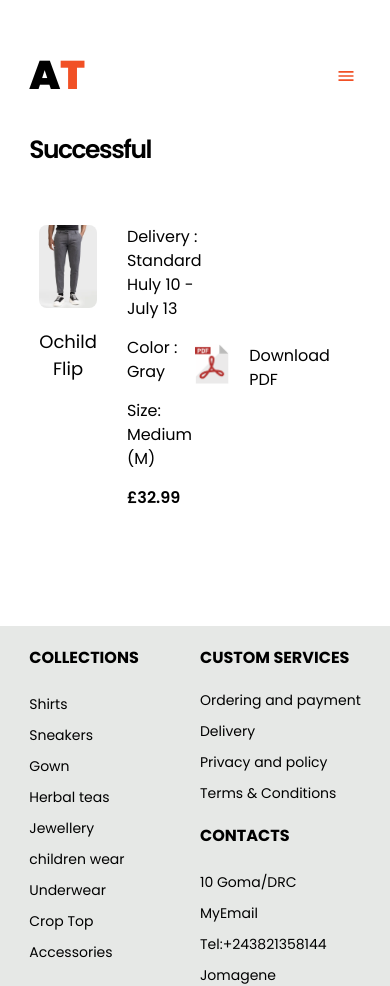
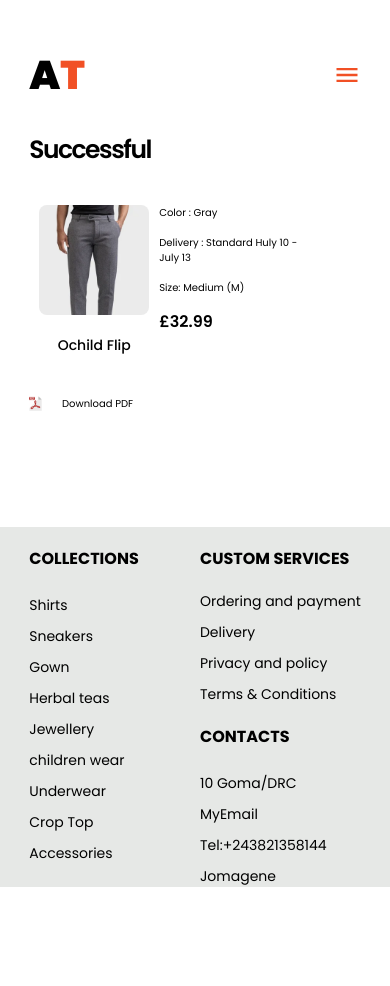
Before and after one commit to Jomagene/timbu-cloud-shop-dynamic, a React (Vite) app: page /product/payment/success in a window 390 px wide. After the commit the page ends 887 px from the top, so only its background shows below. Built offline with nearby package versions, Linux system fonts and the light colour scheme.

Commit message:
Correct margins, paaddings and font sises and layout to fit the mockup: success and Add a navbar on smzller screns

```diff
--- a/src/components/cart/CartDetail.jsx
+++ b/src/components/cart/CartDetail.jsx
@@ -3,19 +3,30 @@ import { pant2 } from "../../assets/icons-images";
 function CartDetail({ yes }) {
   return (
     <div
-      className={`flex flex-[1] rounded-[10px] border-solid ${
-        yes || "border-[1px]"
-      } py-[20px] px-[10px] gap-[30px]`}>
-      <div className="flex-[1.2] text-center">
-        <img src={pant2} alt="" className="w-full rounded-lg" />
-        <h1 className="font-normal text-[18px] pt-5">Ochild Flip</h1>
+      className={`flex flex-[1] justify-between rounded-[10px] border-solid  ${
+        yes || "border-[1px] border-[#CED0CE] mt-5"
+      } py-[20px] px-[10px]`}>
+      <div className="flex gap-[10px] lg:gap-[20px] flex-[1]">
+        <div className="flex-[1] flex flex-col items-center">
+          <div className="h-[110px] w-[110px] lg:w-[150px] lg:h-[150px] object-cover object-bottom rounded-lg overflow-hidden">
+            <img src={pant2} alt="" className="" />
           </div>
-      <div className="flex-[1.5] flex flex-col gap-[15px]">
-        <p>Delivery : Standard Huly 10 - July 13</p>
-        <p>Color : Gray </p>
-        <p>Size: Medium (M)</p>
+          <h1 className="font-medium text-[14px] sm:text-[18px] lg:text-[24px] pt-5">
+            Ochild Flip
+          </h1>
+        </div>
+        <div className="w-[150px] flex flex-col gap-[15px]">
+          <p className="text-[10px] sm:text-[12px] lg:text-[14px]">
+            Color : Gray{" "}
+          </p>
+          <p className="text-[10px] sm:text-[12px] lg:text-[14px]">
+            Delivery : Standard Huly 10 - July 13
+          </p>
+          <p className="text-[10px] sm:text-[12px] lg:text-[14px]">
+            Size: Medium (M)
+          </p>
           {!yes ? (
-          <select className="p-[10px] w-full text-[14px] border-solid border-[1px] rounded-[5px]">
+            <select className="p-[10px] w-full text-[10px] sm:text-[12px] lg:text-[14px] border-solid border-[1px] rounded-[5px]">
               <option>Qty 1</option>
               <option>Qty 2</option>
               <option>Qty 3</option>
@@ -33,11 +44,14 @@ function CartDetail({ yes }) {
             </div>
           )}
         </div>
-      {yes || (
-        <div className="flex-[0.5]">
-          <p className="font-semibold text-[#F15025]">£32.99</p>
-          <p className="font-semibold line-through">£87.99</p>
       </div>
+      {!yes ? (
+        <div className="grow-[1]">
+          <p className="font-semibold text-[#F15025] text-right">£32.99</p>
+          <p className="font-semibold line-through text-right">£87.99</p>
+        </div>
+      ) : (
+        <div className="grow-[1]"></div>
       )}
     </div>
   );
--- a/src/components/cart/CartPay.jsx
+++ b/src/components/cart/CartPay.jsx
@@ -3,33 +3,37 @@ import { mastercard, paypal, visa } from "../../assets/icons-images";
 
 function CartPay() {
   return (
-    <div className="bg-[#E6E8E6] flex-[1] rounded-[10px] border-solid border-[1px] p-[30px] flex flex-col gap-[20px]">
-      <div className="flex justify-between border-b border-solid border-gray-300 p-1 ">
+    <div className="bg-[#E6E8E6] flex-[1] rounded-[10px] border-solid border-[1px] p-[30px] flex flex-col gap-[20px]  mt-5">
+      <div className="flex justify-between border-b border-solid border-[#CED0CE] p-1 text-[10px] sm:text-[12px] lg:text-[18px] ">
         <span>Subtotal</span>
         <span>£32.99</span>
       </div>
-      <div className="flex justify-between border-b border-solid border-gray-300 p-1">
+      <div className="flex justify-between border-b border-solid border-[#CED0CE] p-1 text-[10px] sm:text-[12px] lg:text-[18px]">
         <span>Tax</span>
         <span>£1.99</span>
       </div>
-      <div className="flex justify-between border-b border-solid border-gray-300 p-1">
+      <div className="flex justify-between border-b border-solid border-[#CED0CE] p-1 text-[10px] sm:text-[12px] lg:text-[18px]">
         <span>Delivery</span>
         <span>£2.99</span>
       </div>
       <div className="flex justify-between py-2 font-semibold">
-        <span>Total</span>
-        <span>£37.99</span>
+        <span className="text-[18px] lg:text-[24px]">Total</span>
+        <span className="text-[18px] lg:text-[24px]">£37.99</span>
       </div>
       <Link to="/product/payment">
-        <button className="p-[10px] bg-[#F15025] rounded-md w-full text-white font-semibold ">
+        <button className="p-[10px] bg-[#F15025] rounded-md w-full text-white font-semibold text-[12px]  lg:text-[18px]">
           Check out
         </button>
       </Link>
-      <p className="font-medium">Payment Method</p>
+      <p className="font-medium  text-[12px]  lg:text-[18px]">Payment Method</p>
       <div className="flex justify-between">
-        <img src={visa} alt="" className="w-[60px] md:w-[80px]" />
-        <img src={mastercard} alt="" className="w-[60px] md:w-[80px] " />
-        <img src={paypal} alt="" className="w-[60px] md:w-[80px]" />
+        <img src={visa} alt="" className="w-[72px] lg:w-[100px] md:w-[80px]" />
+        <img
+          src={mastercard}
+          alt=""
+          className="w-[75px] lg:w-[105px] md:w-[80px] "
+        />
+        <img src={paypal} alt="" className="w-[60px] lg:w-[95px] md:w-[80px]" />
       </div>
     </div>
   );
--- a/src/components/layout/Header.jsx
+++ b/src/components/layout/Header.jsx
@@ -1,9 +1,13 @@
 import { Link } from "react-router-dom";
-import { cart, favorite, profile } from "../../assets/icons-images";
+import { cart } from "../../assets/icons-images";
 import Button from "../global/Button";
 import MenuIcon from "@mui/icons-material/Menu";
+import CloseIcon from "@mui/icons-material/Close";
+import { useState } from "react";
 
 function Header() {
+  let [toggle, setToggle] = useState(false);
+
   return (
     <header
       className="flex justify-center w-full mb-[30px] mt-[45px] md:"
@@ -19,7 +23,7 @@ function Header() {
           <Link to="/">
             <Button
               content="Home"
-              styles="border-b-[2px] border-solid border-b-[#F15025] text-[#F15025] "
+              styles="border-b-[2px] border-solid border-b-[#F15025] text-[#F15025]"
             />
           </Link>
           <Button
@@ -40,10 +44,39 @@ function Header() {
             />
           </Link>
         </div>
-        <div className="sm:hidden">
-          <MenuIcon
-            style={{ height: "20px", width: "30px", color: "#F15025" }}
-          />
+        <div className="sm:hidden flex flex-1 justify-end items-center relative">
+          <div
+            onClick={() => setToggle((prev) => !prev)}
+            className="cursor-pointer h-fit w-fit">
+            {!toggle ? (
+              <MenuIcon
+                style={{ height: "28px", width: "28px", color: "#F15025" }}
+              />
+            ) : (
+              <CloseIcon
+                style={{ height: "28px", width: "28px", color: "#F15025" }}
+              />
+            )}
+          </div>
+
+          <div
+            className={`${
+              toggle ? "flex" : "hidden"
+            } p-6 bg-black-gradient absolute top-5 right-0 mx-4 my-2 min-w-[140px] rounded-xl sidebar`}>
+            <nav className=" flex flex-col justify-end items-center flex-1">
+              <Link to="/">
+                <Button
+                  content="Home"
+                  styles="w-full text-[#F15025] hover:bg-white font-medium"
+                />
+              </Link>
+              <Button content="About Us" styles=" hover:bg-white font-medium" />
+              <Button
+                content="Contact Us"
+                styles=" hover:bg-white font-medium"
+              />
+            </nav>
+          </div>
         </div>
       </div>
     </header>
--- a/src/components/pages/Cart.jsx
+++ b/src/components/pages/Cart.jsx
@@ -4,10 +4,10 @@ import CartPay from "../cart/CartPay";
 function Cart() {
   return (
     <main className="wrapper mb-24">
-      <h1 className="font-semibold text-[35px] sm:text-[50px] leading-[30px] sm:leading-[50px] tracking-[-0.06em] mb-5">
+      <h1 className="font-semibold text-[35px] sm:text-[50px] leading-[30px] sm:leading-[50px] tracking-[-0.06em] mt-10 mb-5">
         My Cart
       </h1>
-      <section className="flex flex-col md:flex-row gap-[5%] h-fit">
+      <section className="flex lg:flex-row flex-col gap-[5%] h-fit">
         <CartDetail />
         <CartPay />
       </section>
--- a/src/components/pages/Success.jsx
+++ b/src/components/pages/Success.jsx
@@ -3,17 +3,23 @@ import { pdf } from "../../assets/icons-images";
 
 function Success() {
   return (
-    <main className="wrapper mb-24 overflow-hidden flex flex-col gap-5">
+    <main className="wrapper mb-24 overflow-hidden flex flex-col">
       <h1 className="font-semibold text-[25px] sm:text-[30px] leading-[30px] sm:leading-[50px] tracking-[-0.06em] mb-5">
         Successful
       </h1>
-      <div className="flex justify-between items-center">
+      <div className="flex flex-col sm:flex-row justify-between items-start">
         <div className="w-[50%]">
           <CartDetail yes={true} />
         </div>
-        <div className="flex gap-5">
-          <img src={pdf} alt="" className="h-[40px]" />
-          <a href="">Download PDF</a>
+        <div className="flex gap-5 py-5 text-[10px] sm:text-[14px] lg:text-[18px]">
+          <img
+            src={pdf}
+            alt=""
+            className="h-[15px] sm:h-[30px] lg:h-[35px] w-auto"
+          />
+          <a href="#" className="">
+            Download PDF
+          </a>
         </div>
       </div>
     </main>
--- a/src/index.css
+++ b/src/index.css
@@ -7,3 +7,39 @@
 html {
   scroll-behavior: smooth;
 }
+
+.bg-black-gradient {
+  background: linear-gradient(
+    144.39deg,
+    #d6d6d6 -278.56%,
+    #ffffffce -78.47%,
+    #d6d6d6 91.61%
+  );
+}
+
+.sidebar {
+  -webkit-animation: slide-top 0.5s cubic-bezier(0.25, 0.46, 0.45, 0.94) both;
+  animation: slide-top 0.5s cubic-bezier(0.25, 0.46, 0.45, 0.94) both;
+}
+
+@-webkit-keyframes slide-top {
+  0% {
+    -webkit-transform: translateY(100px);
+    transform: translateY(100px);
+  }
+  100% {
+    -webkit-transform: translateY(0);
+    transform: translateY(0);
+  }
+}
+
+@keyframes slide-top {
+  0% {
+    -webkit-transform: translateY(100px);
+    transform: translateY(100px);
+  }
+  100% {
+    -webkit-transform: translateY(0);
+    transform: translateY(0);
+  }
+}
```
Lines whose indentation alone changed are shown as unchanged.
